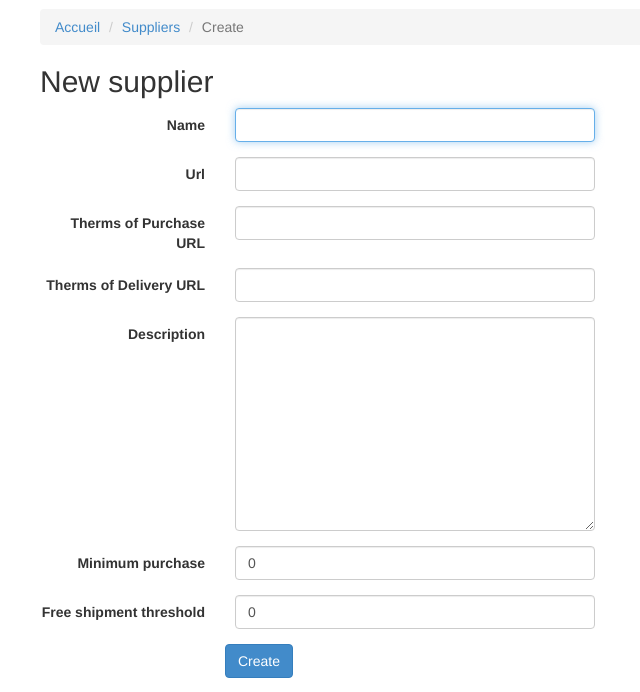
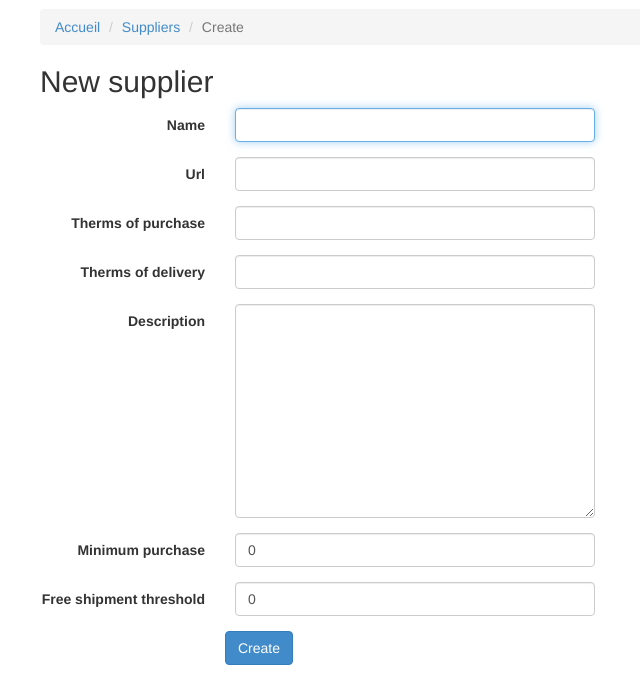
Before and after one commit to FabriceSalvaire/grouped-purchase-order, a Django app: page /suppliers/create/ in a window 1280 px wide. Shown: the part 51-743 px from the top of the page, without its empty margins (30-670 px from the left). Run offline with Django 3.2, Linux system fonts and the light colour scheme; the visitor is signed in with stand-in values (Sample User, id 1); some libraries are stand-ins or nearby versions.

Commit message:
template simplification

```diff
--- a/GroupedPurchaseOrder/templates/GroupedPurchaseOrder/supplier/create.html
+++ b/GroupedPurchaseOrder/templates/GroupedPurchaseOrder/supplier/create.html
@@ -22,55 +22,15 @@
       {% csrf_token %}
       <div class="row">
 	<div class="col-md-6">
-          <div class="form-group{% if form.name.errors %} has-error{% endif %}">
-            <label class="col-md-4 control-label" for="{{ form.name.id_for_label }}">{% trans form.name.label %}</label>
-            <div class="col-md-8">
-              {{ form.name }}
-              {% for error in form.name.errors %}<span class="help-block">{{ error }}</span>{% endfor %}
+	  {% for field in form.visible_fields %}
+            <div class="form-group{% if field.errors %} has-error{% endif %}">
+              <label class="col-md-4 control-label" for="{{ field.id_for_label }}">{% trans field.label %}</label>
+              <div class="col-md-8">
+		{{ field }}
+		{% for error in field.errors %}<span class="help-block">{{ error }}</span>{% endfor %}
+              </div>
             </div>
-          </div>
-          <div class="form-group{% if form.url.errors %} has-error{% endif %}">
-            <label class="col-md-4 control-label" for="id_url">{% trans "Url" %}</label>
-            <div class="col-md-8">
-              {{ form.url }}
-              {% for error in form.url.errors %}<p class="help-block">{{ error }}</p>{% endfor %}
-            </div>
-          </div>
-          <div class="form-group{% if form.purchase_therms_url.errors %} has-error{% endif %}">
-            <label class="col-md-4 control-label" for="id_purchase_therms_url">{% trans "Therms of Purchase URL" %}</label>
-            <div class="col-md-8">
-              {{ form.purchase_therms_url }}
-              {% for error in form.purchase_therms_url.errors %}<p class="help-block">{{ error }}</p>{% endfor %}
-            </div>
-	  </div>
-          <div class="form-group{% if form.delivery_therms_url.errors %} has-error{% endif %}">
-            <label class="col-md-4 control-label" for="id_delivery_therms_url">{% trans "Therms of Delivery URL" %}</label>
-            <div class="col-md-8">
-              {{ form.delivery_therms_url }}
-              {% for error in form.delivery_therms_url.errors %}<p class="help-block">{{ error }}</p>{% endfor %}
-            </div>
-          </div>
-          <div class="form-group{% if form.description.errors %} has-error{% endif %}">
-            <label class="col-md-4 control-label" for="id_description">{% trans "Description" %}</label>
-            <div class="col-md-8">
-              {{ form.description }}
-              {% for error in form.description.errors %}<p class="help-block">{{ error }}</p>{% endfor %}
-            </div>
-          </div>
-          <div class="form-group{% if form.minimum_purchase.errors %} has-error{% endif %}">
-            <label class="col-md-4 control-label" for="id_minimum_purchase">{% trans "Minimum purchase" %}</label>
-            <div class="col-md-8">
-              {{ form.minimum_purchase }}
-              {% for error in form.minimum_purchase.errors %}<p class="help-block">{{ error }}</p>{% endfor %}
-            </div>
-          </div>
-	  <div class="form-group{% if form.free_shipment_threshold.errors %} has-error{% endif %}">
-            <label class="col-md-4 control-label" for="id_free_shipment_threshold">{% trans "Free shipment threshold" %}</label>
-            <div class="col-md-8">
-              {{ form.free_shipment_threshold }}
-              {% for error in form.free_shipment_threshold.errors %}<p class="help-block">{{ error }}</p>{% endfor %}
-            </div>
-	  </div>
+	   {% endfor %}
 	</div>
 	<div class="form-group">
 	  <div class="col-md-10 col-md-offset-2">
```
